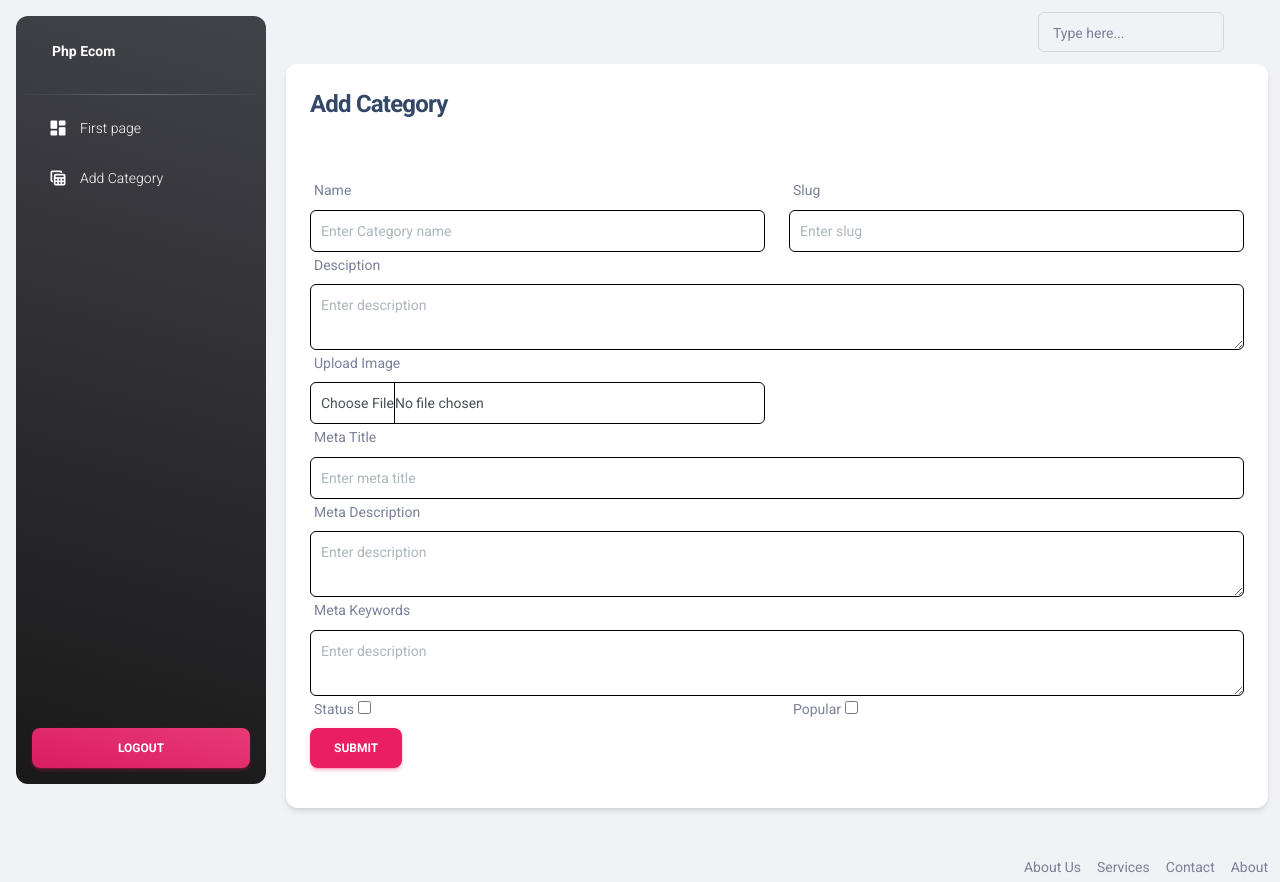
After one commit to dinaredaelsebaey/php_ecom, a PHP site: page /admin/addCategory.php in a window 1280 px wide. The commit adds this page. Run offline with PHP 8.4, Linux system fonts and the light colour scheme; the visitor is signed in with stand-in values (Sample User, id 1); some libraries are stand-ins or nearby versions.

Commit message:
category table

```diff
--- /dev/null
+++ b/admin/addCategory.php
@@ -0,0 +1,69 @@
+<?php
+ include_once('includes/header.php');
+ include_once('../middleware/adminMiddleware.php');
+ ?>
+
+<div class="container">
+    <div class="row">
+        <div class="col-md-12">
+            <div class="card">
+                <div class="card-header">
+                    <h4>Add Category</h4>
+                </div>
+                <div class="card-body">
+                    <form action="handelCatogery.php" method="Post" enctype="multipart/form-data">
+                        <div class="row">
+                            <div class="col-md-6">
+                                <label for="">Name</label>
+                                <input type="text" name="name" placeholder="Enter Category name" class="form-control">
+                            </div>
+                            <div class="col-md-6">
+                                <label for="">Slug</label>
+                                <input type="text" name="slug" placeholder="Enter slug" class="form-control">
+                            </div>
+                            <div class="col-md-12">
+                                <label for="">Desciption</label>
+                                <textarea name="description" placeholder="Enter description"
+                                    class="form-control"></textarea>
+                            </div>
+                            <div class="col-md-6">
+                                <label for="">Upload Image</label>
+                                <input type="file" name="image" class="form-control">
+                            </div>
+                            <div class="col-md-12">
+                                <label for="">Meta Title</label>
+                                <input type="text" name="meta_title" placeholder="Enter meta title"
+                                    class="form-control">
+                            </div>
+                            <div class="col-md-12">
+                                <label for="">Meta Description</label>
+                                <textarea name="meta_description" placeholder="Enter description"
+                                    class="form-control"></textarea>
+                            </div>
+                            <div class="col-md-12">
+                                <label for="">Meta Keywords</label>
+                                <textarea name="meta_keywords" placeholder="Enter description"
+                                    class="form-control"></textarea>
+                            </div>
+                            <div class="col-md-6">
+                                <label for="">Status</label>
+                                <input type="checkbox" name="status">
+                            </div>
+                            <div class="col-md-6">
+                                <label for="">Popular</label>
+                                <input type="checkbox" name="popular">
+                            </div>
+                            <div>
+                                <button type="submit" name="add_category_btn" class="btn btn-primary">Submit</button>
+                            </div>
+                        </div>
+
+                    </form>
+                </div>
+            </div>
+        </div>
+    </div>
+</div>
+<!-- </div>
+</div> -->
+<?php include_once('includes/footer.php');?>
--- /dev/null
+++ b/admin/assets/css/style.css
@@ -0,0 +1,4 @@
+.card-body .form-control{
+    border: 1px solid black !important;
+    padding: 8px 10px;
+}
--- a/admin/includes/header.php
+++ b/admin/includes/header.php
@@ -19,6 +19,8 @@ session_start();
     <link href="https://fonts.googleapis.com/icon?family=Material+Icons+Round" rel="stylesheet">
     <!-- CSS Files -->
     <link id="pagestyle" href="assets/css/material-dashboard.min.css" rel="stylesheet" />
+    <link id="pagestyle" href="assets/css/style.css" rel="stylesheet" />
+
 </head>
 
 <body class="g-sidenav-show  bg-gray-200">
--- a/admin/includes/sidebar.php
+++ b/admin/includes/sidebar.php
@@ -21,20 +21,18 @@
                 </a>
             </li>
             <li class="nav-item">
-                <a class="nav-link text-white " href="../pages/tables.html">
+                <a class="nav-link text-white " href="addCategory.php">
                     <div class="text-white text-center me-2 d-flex align-items-center justify-content-center">
                         <i class="material-icons opacity-10">table_view</i>
                     </div>
-                    <span class="nav-link-text ms-1">Second Page</span>
+                    <span class="nav-link-text ms-1">Add Category</span>
                 </a>
             </li>
         </ul>
     </div>
     <div class="sidenav-footer position-absolute w-100 bottom-0 ">
         <div class="mx-3">
-            <a class="btn bg-gradient-primary mt-4 w-100"
-                href="https://www.creative-tim.com/product/material-dashboard-pro?ref=sidebarfree" type="button">Upgrade
-                to pro</a>
+            <a class="btn bg-gradient-primary mt-4 w-100" href="../logout.php" type="button">LOGOUT</a>
         </div>
     </div>
 </aside>
--- a/logout.php
+++ b/logout.php
@@ -5,7 +5,7 @@ if(isset($_SESSION['loggedin'])){
     unset($_SESSION['loggedin']);
     unset($_SESSION['email']);
     unset($_SESSION['name']);
-    //$_SESSION['message']="logout succesfully";
+    $_SESSION['message']="logout succesfully";
 
 
 }
```
Also changed, not shown: admin/handelCatogery.php (added, +18 -0 lines).
